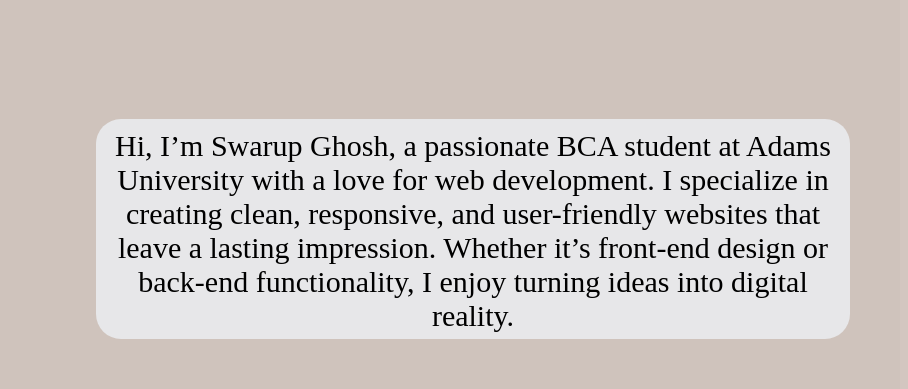
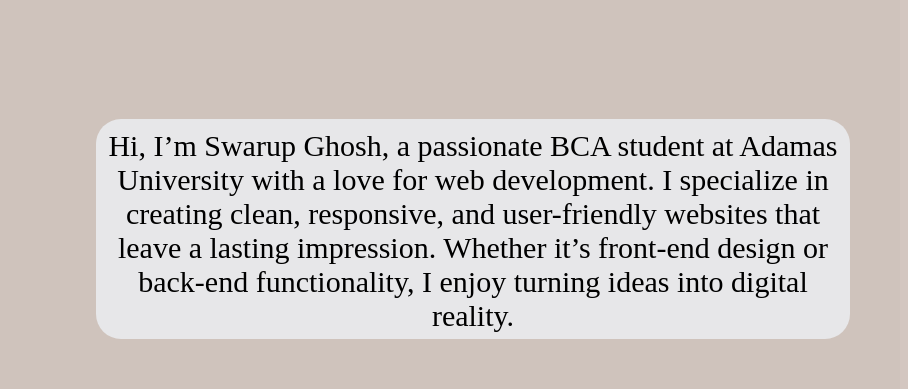
Before and after one commit to SwarupGhosh8088/SWARUP-166, a plain HTML site: page index.html in a window 1280 px wide. Shown: the part 880-1269 px from the top of the page, 372-1280 px from the left. Drawn offline with Linux system fonts and the light colour scheme; a web font is replaced by a local one.

Commit message:
Update index.html

```diff
--- a/index.html
+++ b/index.html
@@ -73,7 +73,7 @@
             <img class="img2" src="WhatsApp Image 2025-03-11 at 23.05.57_a7754245.jpg">
 
 
-            <p  class="para" >Hi, I’m Swarup Ghosh, a passionate BCA student at Adams University with a love for web development. I specialize in creating clean, responsive, and user-friendly websites that leave a lasting impression. Whether it’s front-end design or back-end functionality, I enjoy turning ideas into digital reality.</p>
+            <p  class="para" >Hi, I’m Swarup Ghosh, a passionate BCA student at Adamas University with a love for web development. I specialize in creating clean, responsive, and user-friendly websites that leave a lasting impression. Whether it’s front-end design or back-end functionality, I enjoy turning ideas into digital reality.</p>
 
         </div>
         <button id="btn5" class="btn5" >View Resume</button>
```
